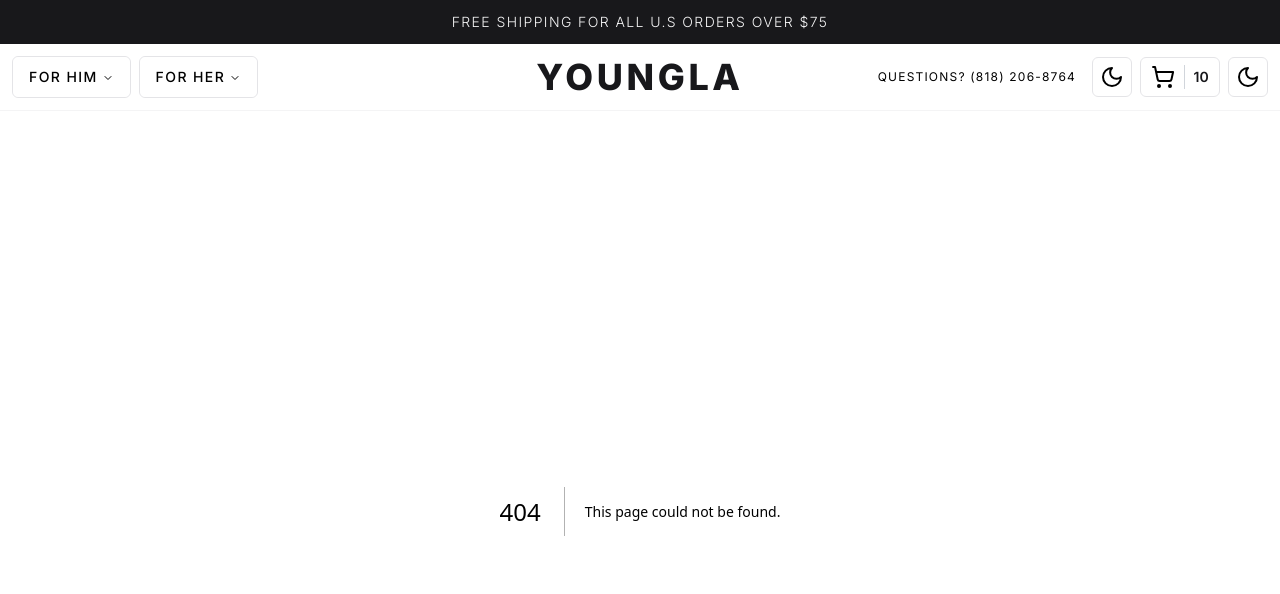
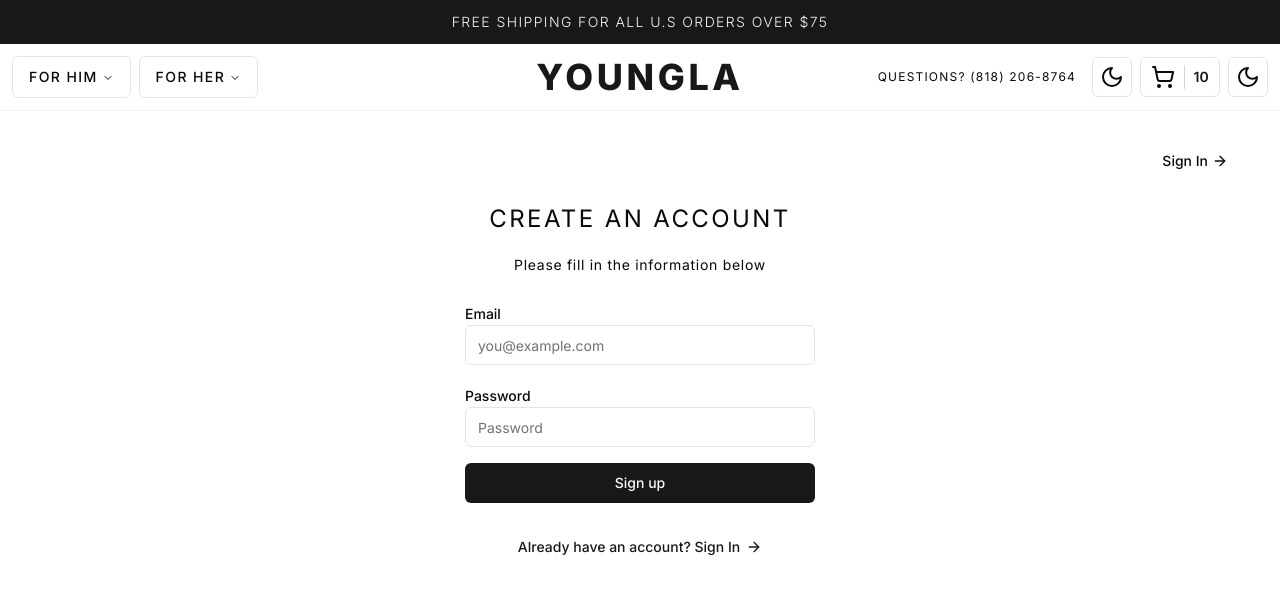
Before and after one commit to nicolas1102/dxter-shark, a Next.js app: page /sign-up in a window 1280 px wide. Before the commit this address had no page. Shown: the top 594 px of the page. Built offline with nearby package versions, Linux system fonts and the light colour scheme.

Commit message:
adding sign up page

```diff
--- a/package.json
+++ b/package.json
@@ -9,11 +9,13 @@
     "lint": "next lint"
   },
   "dependencies": {
+    "@hookform/resolvers": "^3.3.4",
     "@payloadcms/bundler-webpack": "^1.0.6",
     "@payloadcms/db-mongodb": "^1.0.6",
     "@payloadcms/richtext-slate": "^1.1.0",
     "@radix-ui/react-dialog": "^1.0.5",
     "@radix-ui/react-dropdown-menu": "^2.0.6",
+    "@radix-ui/react-label": "^2.0.2",
     "@radix-ui/react-navigation-menu": "^1.1.4",
     "@radix-ui/react-separator": "^1.0.3",
     "@radix-ui/react-slot": "^1.0.2",
@@ -31,8 +33,10 @@
     "payload": "^2.9.0",
     "react": "^18",
     "react-dom": "^18",
+    "react-hook-form": "^7.49.3",
     "tailwind-merge": "^2.2.1",
-    "tailwindcss-animate": "^1.0.7"
+    "tailwindcss-animate": "^1.0.7",
+    "zod": "^3.22.4"
   },
   "devDependencies": {
     "@types/express": "^4.17.20",
--- /dev/null
+++ b/src/app/(auth)/sign-up/page.tsx
@@ -0,0 +1,99 @@
+'use client'
+
+import { Button, buttonVariants } from '@/components/ui/button'
+import { Input } from '@/components/ui/input'
+import { Label } from '@/components/ui/label'
+import { ArrowRight } from 'lucide-react'
+import { cn } from '@/lib/utils'
+import Link from 'next/link'
+import Image from 'next/image'
+import { useForm } from 'react-hook-form'
+import { zodResolver } from '@hookform/resolvers/zod'
+import {
+  TAuthCredentialsValidator,
+  AuthCredentialsValidator,
+} from '@/lib/validators/account-credentials-validator'
+
+const Page = () => {
+  // register help us to handle the state of the inputs.
+  const {
+    register,
+    handleSubmit,
+    formState: { errors },
+  } = useForm<TAuthCredentialsValidator>(
+    /* we are telling (with '<TAuthCredentialsValidator>') to register what to expect (we use this register function down bellow in each input) */
+    {
+      resolver: zodResolver(AuthCredentialsValidator),
+    }
+  )
+
+  const onSubmit = ({ email, password }: TAuthCredentialsValidator) => {
+    // send data to the server
+  }
+
+  return (
+    <>
+      <div className='container relative flex pt-20 flex-col items-center justify-center lg:px-0'>
+        <Link
+          href='./sign-in'
+          className='inline-flex items-center justify-center whitespace-nowrap rounded-md text-sm font-medium transition-colors focus-visible:outline-none focus-visible:ring-1 focus-visible:ring-ring disabled:pointer-events-none disabled:opacity-50 hover:bg-accent hover:text-accent-foreground h-9 px-4 py-2 absolute right-4 top-4 md:right-8 md:top-8 z-10'
+        >
+          Sign In
+          <ArrowRight className='h-4 w-4 mx-1' />
+        </Link>
+        <div className='mx-auto flex w-full flex-col justify-center space-y-6 sm:w-[350px]'>
+          <div className='flex flex-col items-center space-y-2 text-center'>
+            <h1 className='text-2xl tracking-widest p-3'>CREATE AN ACCOUNT</h1>
+            <p className='text-sm tracking-wider'>
+              Please fill in the information below
+            </p>
+          </div>
+
+          <div className='grid gap-6'>
+            <form onSubmit={handleSubmit(onSubmit)}>
+              <div className='grid gap-2'>
+                <div className='grid gap-1 py-2'>
+                  <Label htmlFor='email'>Email</Label>
+                  <Input
+                    // this handle the information of the input with the scheme we configured it
+                    {...register('email')}
+                    className={cn({
+                      'focus-visible:ring-red-500': errors.email,
+                    })}
+                    placeholder='you@example.com'
+                  />
+                </div>
+                <div className='grid gap-1 py-2'>
+                  <Label htmlFor='password'>Password</Label>
+                  <Input
+                    {...register('password')}
+                    className={cn({
+                      'focus-visible:ring-red-500': errors.password,
+                    })}
+                    placeholder='Password'
+                  />
+                </div>
+
+                <Button>Sign up</Button>
+              </div>
+            </form>
+          </div>
+          <div className='flex justify-center'>
+            <Link
+              className={buttonVariants({
+                variant: 'link',
+                className: 'gap-1.5',
+              })}
+              href='/sign-in'
+            >
+              Already have an account? Sign In
+              <ArrowRight className='h-4 w-4' />
+            </Link>
+          </div>
+        </div>
+      </div>
+    </>
+  )
+}
+
+export default Page
--- /dev/null
+++ b/src/components/ui/input.tsx
@@ -0,0 +1,25 @@
+import * as React from "react"
+
+import { cn } from "@/lib/utils"
+
+export interface InputProps
+  extends React.InputHTMLAttributes<HTMLInputElement> {}
+
+const Input = React.forwardRef<HTMLInputElement, InputProps>(
+  ({ className, type, ...props }, ref) => {
+    return (
+      <input
+        type={type}
+        className={cn(
+          "flex h-10 w-full rounded-md border border-input bg-background px-3 py-2 text-sm ring-offset-background file:border-0 file:bg-transparent file:text-sm file:font-medium placeholder:text-muted-foreground focus-visible:outline-none focus-visible:ring-2 focus-visible:ring-ring focus-visible:ring-offset-2 disabled:cursor-not-allowed disabled:opacity-50",
+          className
+        )}
+        ref={ref}
+        {...props}
+      />
+    )
+  }
+)
+Input.displayName = "Input"
+
+export { Input }
--- /dev/null
+++ b/src/components/ui/label.tsx
@@ -0,0 +1,26 @@
+"use client"
+
+import * as React from "react"
+import * as LabelPrimitive from "@radix-ui/react-label"
+import { cva, type VariantProps } from "class-variance-authority"
+
+import { cn } from "@/lib/utils"
+
+const labelVariants = cva(
+  "text-sm font-medium leading-none peer-disabled:cursor-not-allowed peer-disabled:opacity-70"
+)
+
+const Label = React.forwardRef<
+  React.ElementRef<typeof LabelPrimitive.Root>,
+  React.ComponentPropsWithoutRef<typeof LabelPrimitive.Root> &
+    VariantProps<typeof labelVariants>
+>(({ className, ...props }, ref) => (
+  <LabelPrimitive.Root
+    ref={ref}
+    className={cn(labelVariants(), className)}
+    {...props}
+  />
+))
+Label.displayName = LabelPrimitive.Root.displayName
+
+export { Label }
--- /dev/null
+++ b/src/lib/validators/account-credentials-validator.ts
@@ -0,0 +1,10 @@
+import { z } from 'zod'
+
+export const AuthCredentialsValidator = z.object({
+  email: z.string().email(),
+  password: z
+    .string()
+    .min(8, { message: 'Password must be at least 8 character long.' }),
+})
+
+export type TAuthCredentialsValidator = z.infer<typeof AuthCredentialsValidator>
```
Also changed, not shown: public/logo.webp (added), 1 other file (tests, documents, lock files or other folders).
